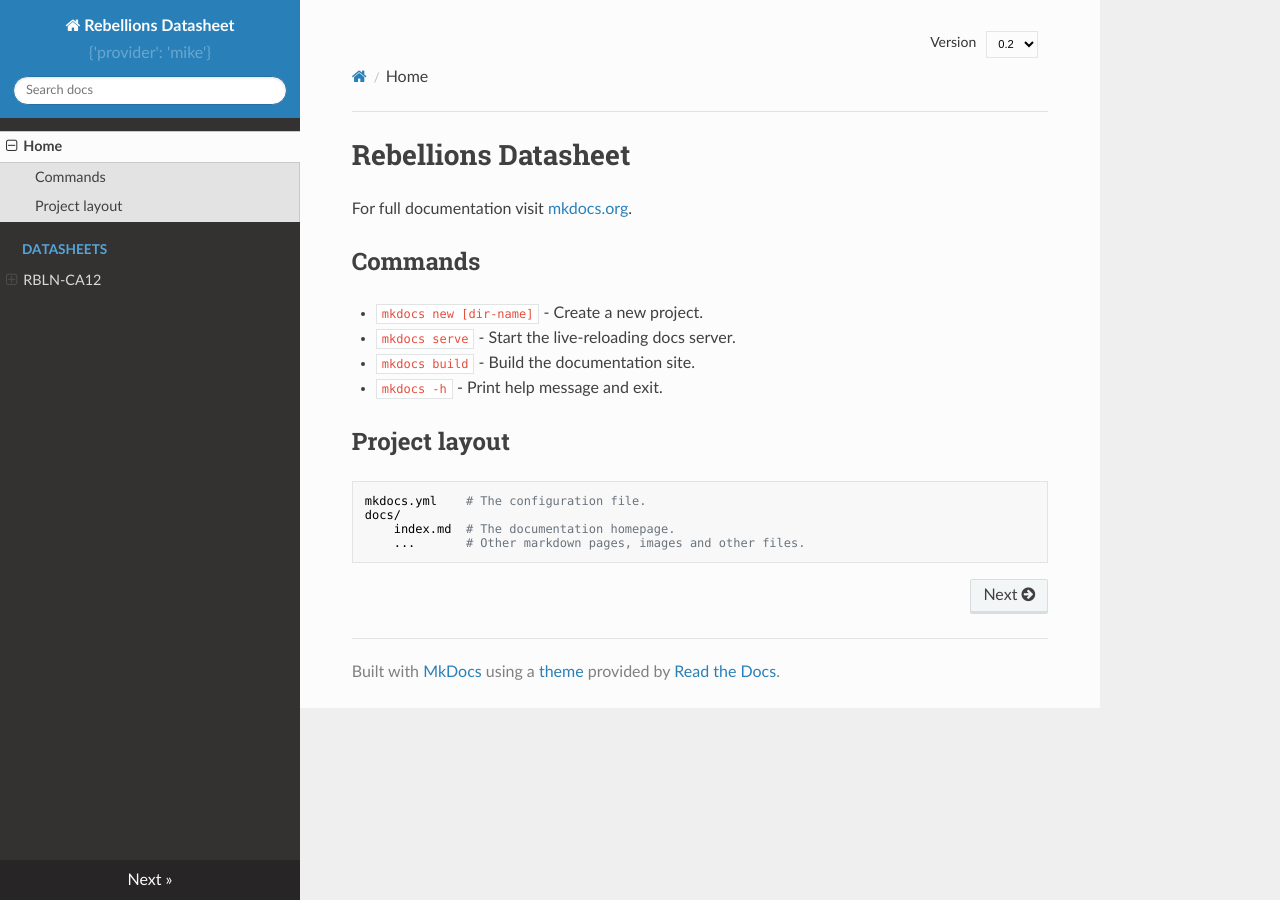
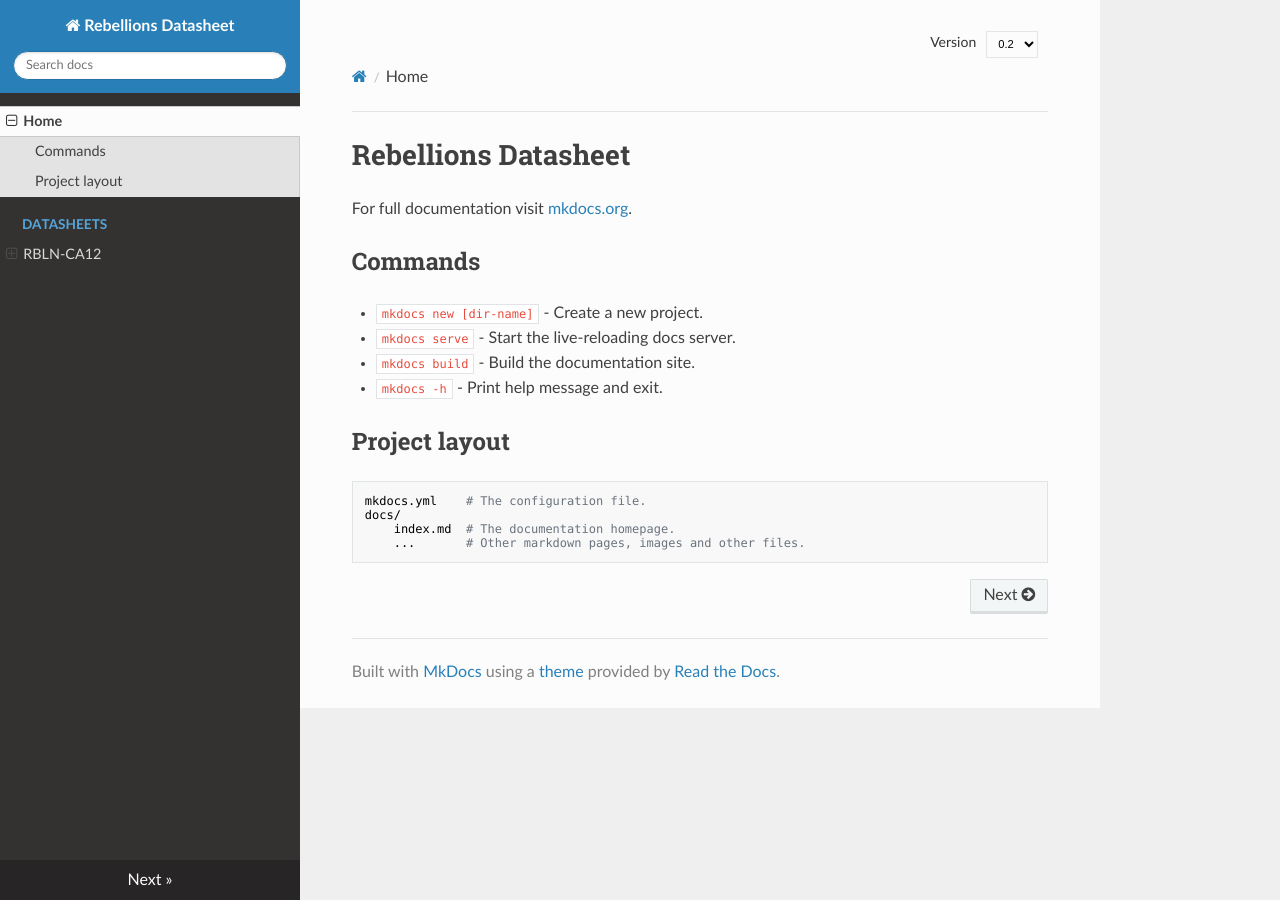
Before and after one commit to rebel-jiwonk/rebel-jiwonk.github.io, an MkDocs documentation site: the page built from docs/index.md, in a window 1280 px wide. Built offline with MkDocs 1.6.1, drawn with Linux system fonts in a browser that asks for light colours; nearby versions of some CDN libraries; some of the changed lines change nothing that is shown.

Commit message:
versiion 2

```diff
--- a/mkdocs.yml
+++ b/mkdocs.yml
@@ -21,9 +21,18 @@
         verbose: true
         media_type: pdf-export
         combined: false
+    - mike:
+      # These fields are all optional; the defaults are as below...
+        alias_type: symlink
+        redirect_template: null
+        deploy_prefix: ''
+        canonical_version: null
+        version_selector: true
+        css_dir: css
+        javascript_dir: js
 extra_css:
   - extra.css
 
-extra:
-    version:
-        provider: mike
+# extra:
+    # version:
+        # provider: mike
```
